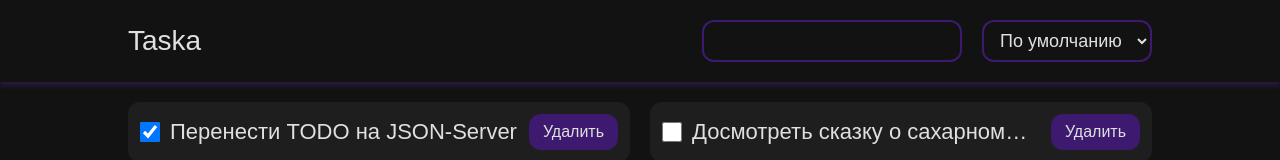
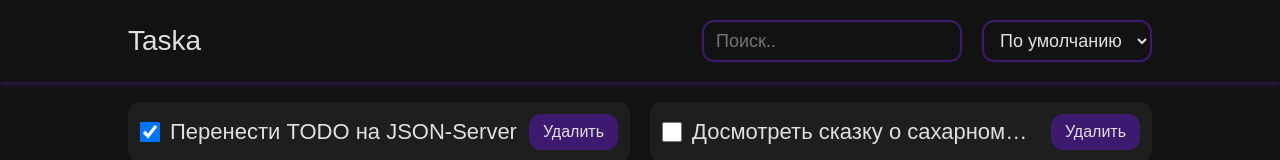
Before and after one commit to katsu-w/taska, a React (Vite) app: page / in a window 1280 px wide. Shown: the top 160 px of the page. Built offline with nearby package versions, Linux system fonts and the light colour scheme; data requests are answered from the project's data file.

Commit message:
add placeholder for search

```diff
--- a/src/components/Header/HeaderLayout/HeaderLayout.tsx
+++ b/src/components/Header/HeaderLayout/HeaderLayout.tsx
@@ -22,6 +22,7 @@ export function HeaderLayout(props: IHeaderLayoutProps) {
 						id="search"
 						name="search"
 						type="search"
+						placeholder="Поиск.."
 						value={searchValue}
 						onChange={(e) => searchHandler(e.target.value)}
 					/>
```
